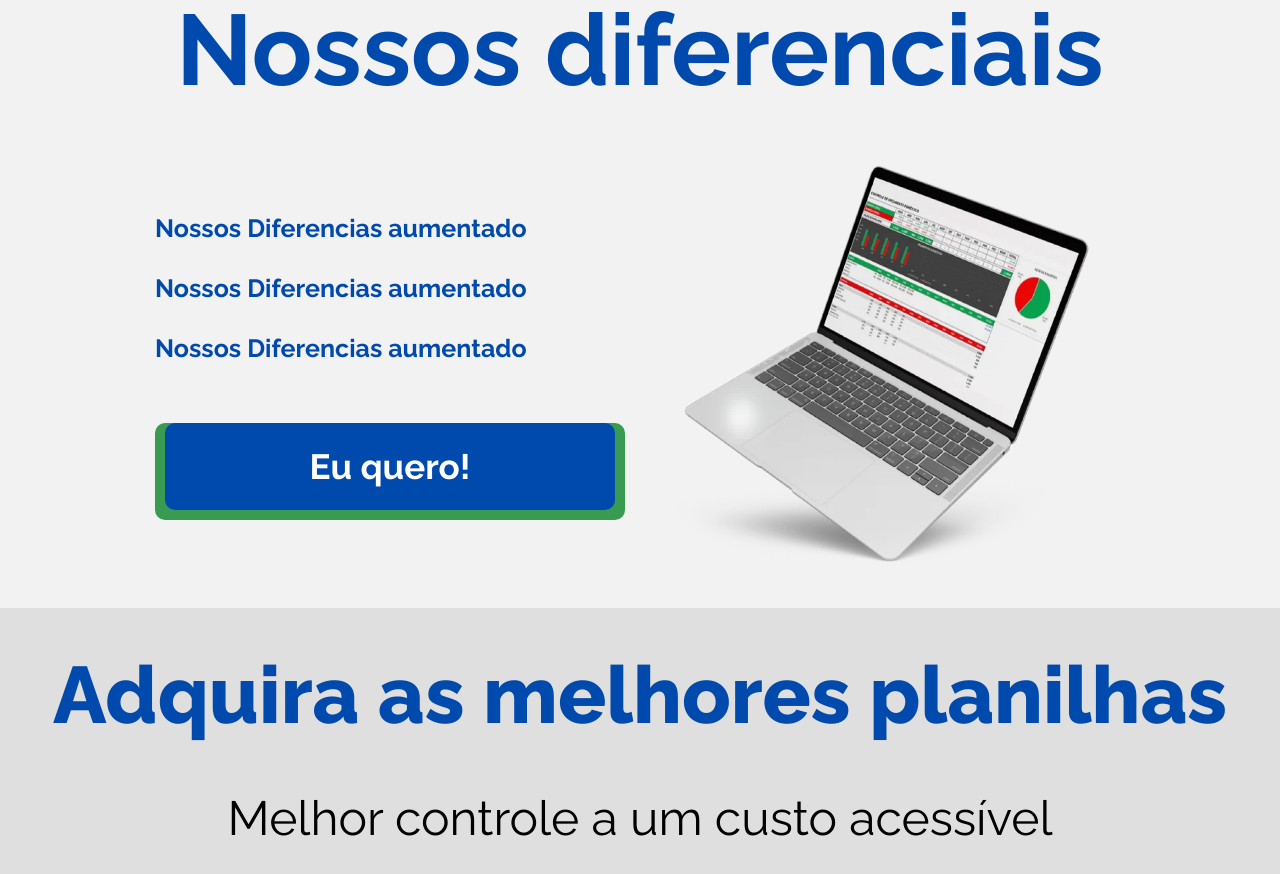
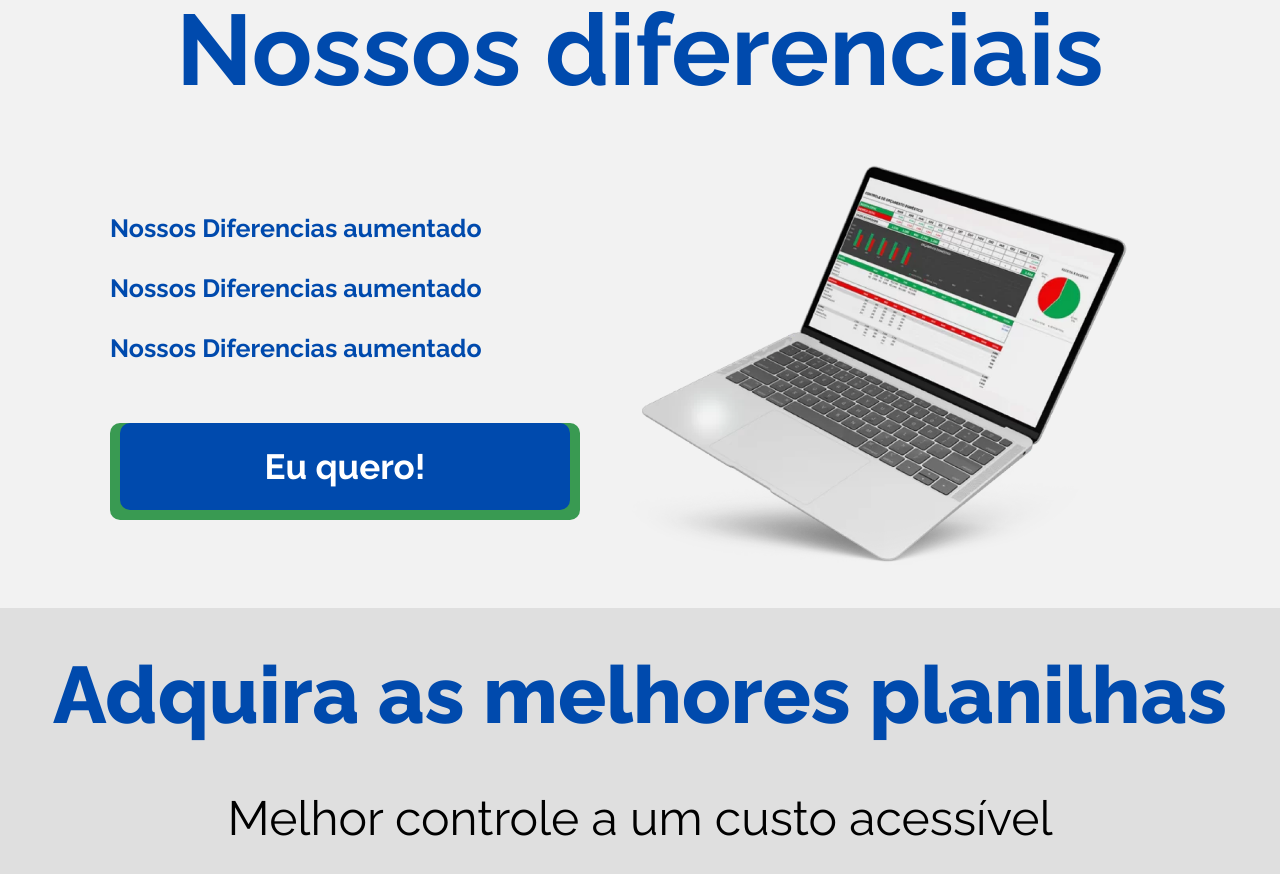
Before and after one commit to Soto92/cesuca-website, a React app: page / in a window 1280 px wide. Shown: the part 2720-3594 px from the top of the page. Built offline with nearby package versions, Linux system fonts and the light colour scheme; the HTML template or start-up script is replaced by a standard one.

Commit message:
Alterado Tamanho da PcIMG

```diff
--- a/src/components/banners/bannerDiffs.jsx
+++ b/src/components/banners/bannerDiffs.jsx
@@ -81,12 +81,12 @@ const BannerModels = () => {
             }
           />
         </div>
-        <div style={{ marginLeft: "0px" }}>
+        <div style={{ marginLeft: "-10px" }}>
           <img
             src={PcIMG}
             alt="Pc"
             style={{
-              width: "500px",
+              width: "600px",
               height: "480px",
               zIndex: "0",
             }}
```
